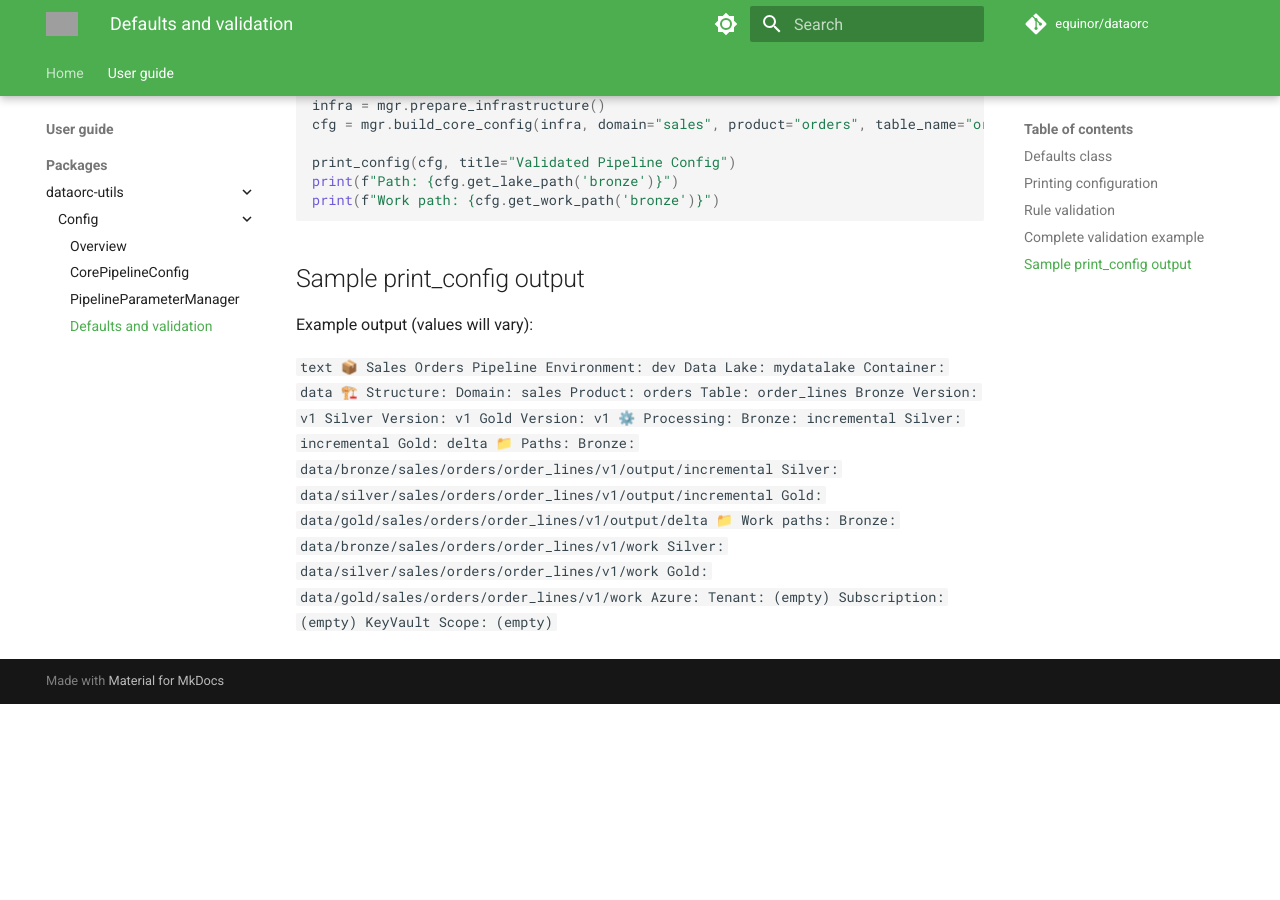
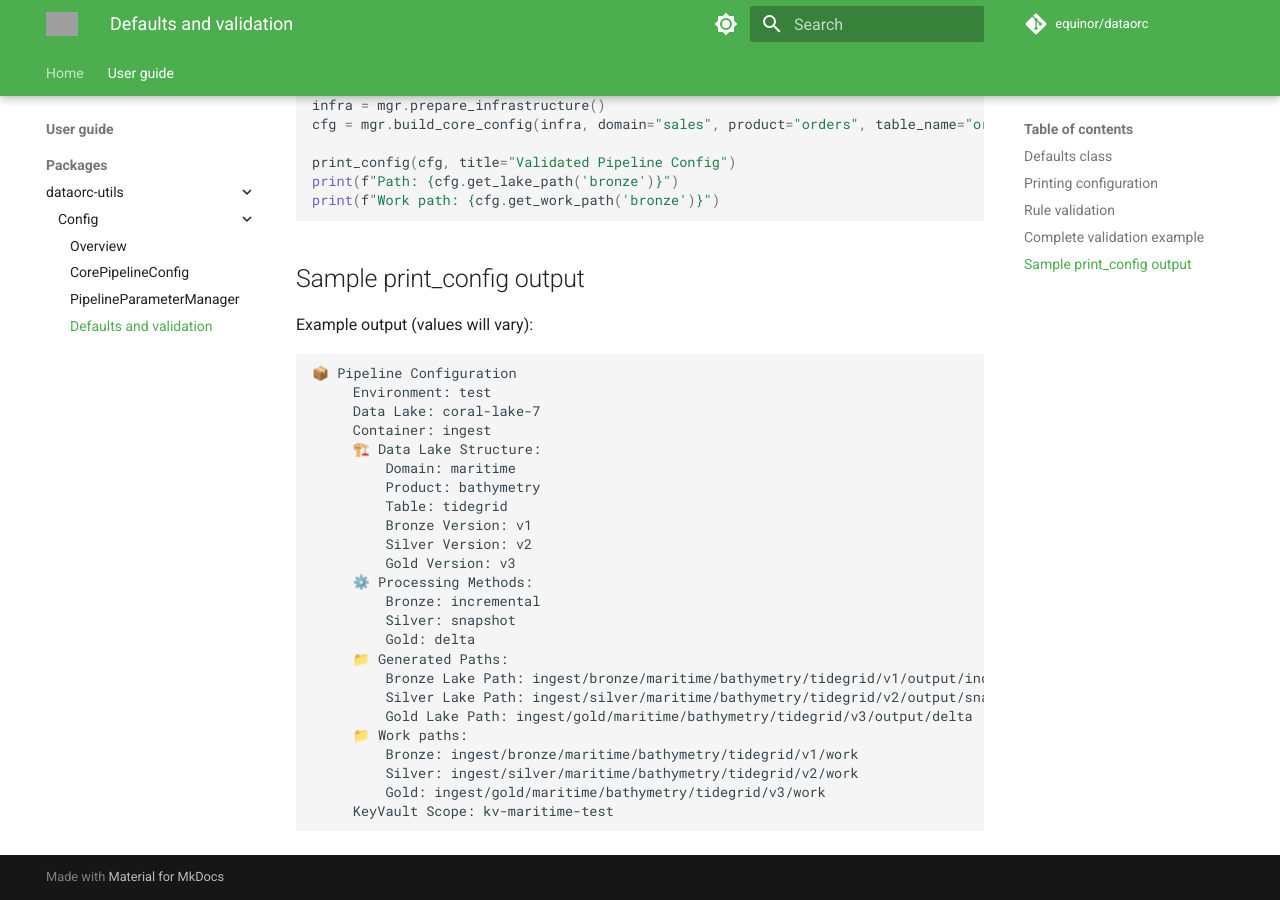
Before and after one commit to equinor/dataorc, an MkDocs documentation site: the page built from docs/packages/dataorc-utils/config/defaults_and_validation.md, in a window 1280 px wide and 900 px high, scrolled down 1321 px. Built offline with MkDocs 1.6.1 and Material for MkDocs 9.7.7, drawn with Linux system fonts in a browser that asks for light colours; comment, search, counter and statistics services are not loaded; before the commit the page ends 2025 px from its top, so only the background shows below that; grey boxes are pictures that could not be loaded.

Commit message:
docs: Update sample output in defaults_and_validation.md for pipeline configuration

````diff
--- a/docs/packages/dataorc-utils/config/defaults_and_validation.md
+++ b/docs/packages/dataorc-utils/config/defaults_and_validation.md
@@ -66,31 +66,28 @@ print(f"Work path: {cfg.get_work_path('bronze')}")
 Example output (values will vary):
 
 ```text
-📦 Sales Orders Pipeline
-     Environment: dev
-     Data Lake: mydatalake
-     Container: data
-     🏗️ Structure:
-         Domain: sales
-         Product: orders
-         Table: order_lines
+📦 Pipeline Configuration
+     Environment: test
+     Data Lake: coral-lake-7
+     Container: ingest
+     🏗️ Data Lake Structure:
+         Domain: maritime
+         Product: bathymetry
+         Table: tidegrid
          Bronze Version: v1
-         Silver Version: v1
-         Gold Version: v1
-     ⚙️ Processing:
+         Silver Version: v2
+         Gold Version: v3
+     ⚙️ Processing Methods:
          Bronze: incremental
-         Silver: incremental
+         Silver: snapshot
          Gold: delta
-     📁 Paths:
-         Bronze: data/bronze/sales/orders/order_lines/v1/output/incremental
-         Silver: data/silver/sales/orders/order_lines/v1/output/incremental
-         Gold: data/gold/sales/orders/order_lines/v1/output/delta
+     📁 Generated Paths:
+         Bronze Lake Path: ingest/bronze/maritime/bathymetry/tidegrid/v1/output/incremental
+         Silver Lake Path: ingest/silver/maritime/bathymetry/tidegrid/v2/output/snapshot
+         Gold Lake Path: ingest/gold/maritime/bathymetry/tidegrid/v3/output/delta
      📁 Work paths:
-         Bronze: data/bronze/sales/orders/order_lines/v1/work
-         Silver: data/silver/sales/orders/order_lines/v1/work
-         Gold: data/gold/sales/orders/order_lines/v1/work
-     Azure:
-         Tenant: (empty)
-         Subscription: (empty)
-        KeyVault Scope: (empty)
-    ```
+         Bronze: ingest/bronze/maritime/bathymetry/tidegrid/v1/work
+         Silver: ingest/silver/maritime/bathymetry/tidegrid/v2/work
+         Gold: ingest/gold/maritime/bathymetry/tidegrid/v3/work
+     KeyVault Scope: kv-maritime-test
+```
````
